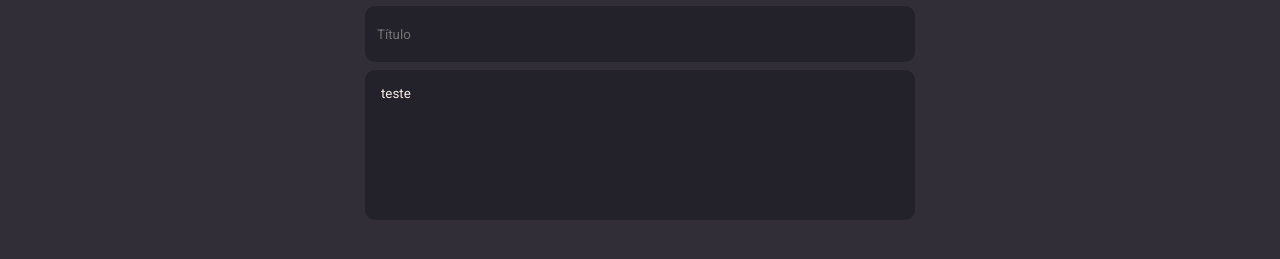
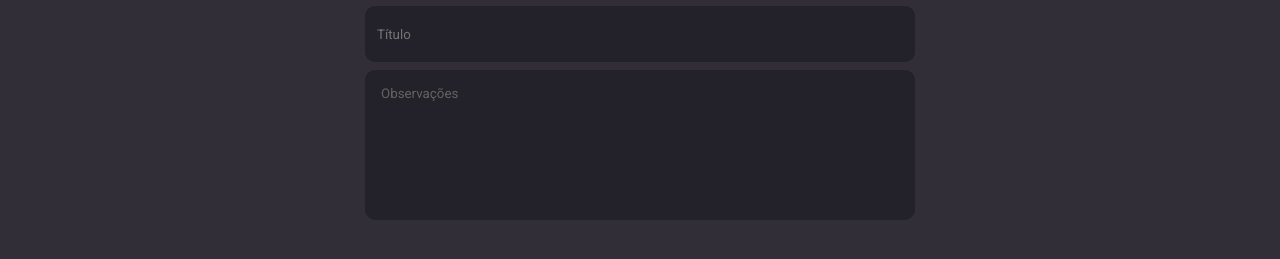
Before and after one commit to samamedejones/to-do-list, a React (Vite) app: page / in a window 1280 px wide. Shown: the part 211-470 px from the top of the page. Built offline with nearby package versions, Linux system fonts and the light colour scheme.

Commit message:
placeholder textarea

```diff
--- a/src/pages/New/index.jsx
+++ b/src/pages/New/index.jsx
@@ -18,7 +18,7 @@
                     </header>
 
                     <Input placeholder="Título"/>
-                    <TextArea value="teste"/>
+                    <TextArea placeholder="Observações"/>
                 </Form>
             </main>
         </Container>
```
